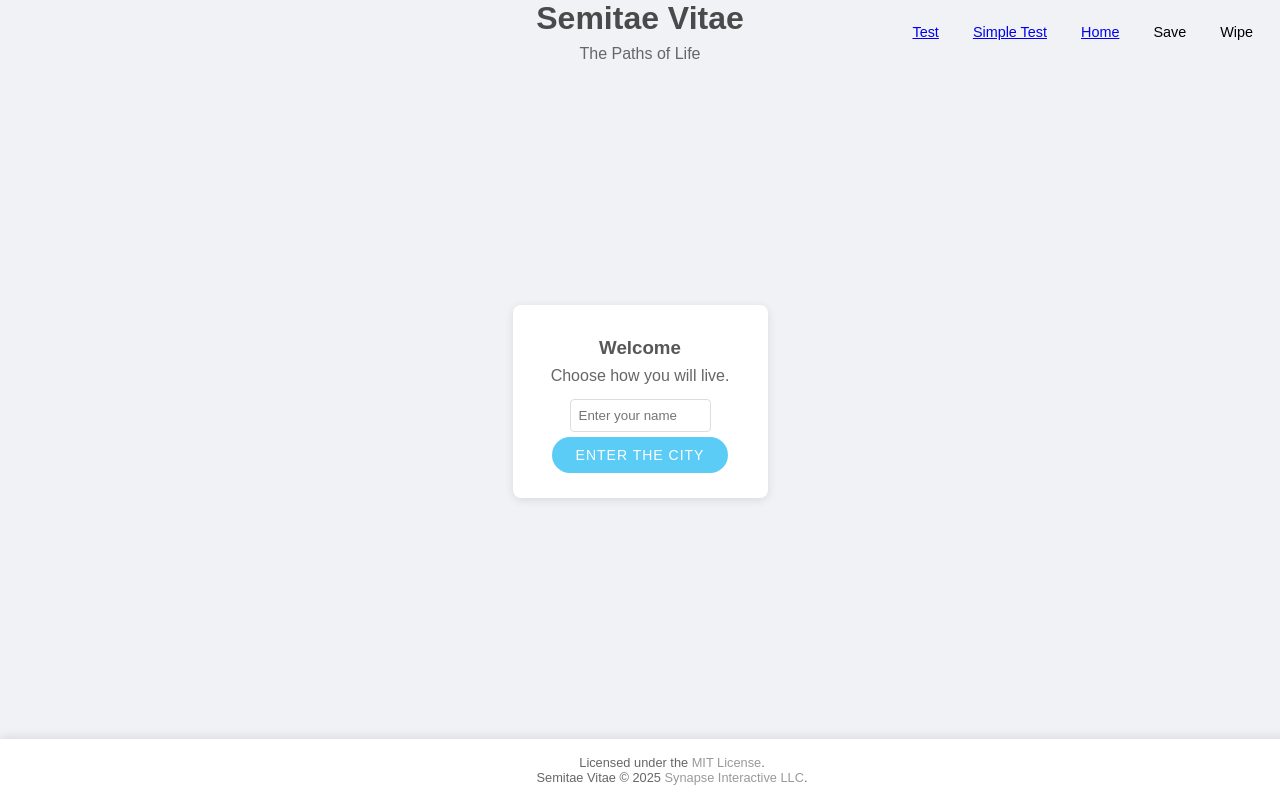
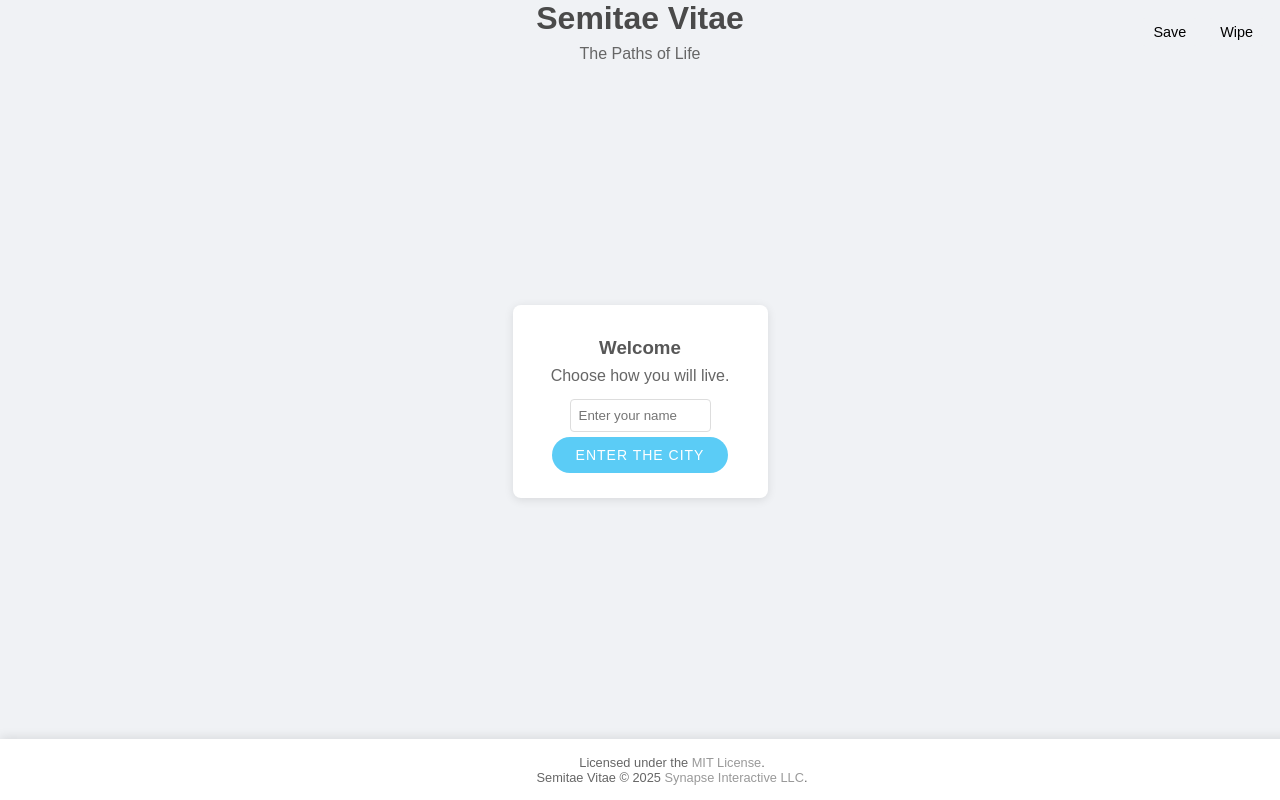
Before and after one commit to synapseinteractivellc/SemitaeVitae, a plain HTML site: page index.html in a window 1280 px wide. Shown: the top 800 px of the page. Drawn offline with Linux system fonts and the light colour scheme.

Commit message:
Update index.html

```diff
--- a/index.html
+++ b/index.html
@@ -10,9 +10,6 @@
     <!-- Header is common to both pages -->
     <header class="header">
         <div class="header-right">
-            <button id="test-button" class="header-button"><a href="./test.html">Test</a></button>
-            <button id="simple-test-button" class="header-button"><a href="./simpleTest.html">Simple Test</a></button>
-            <button id="home-button" class="header-button"><a href="./index.html">Home</a></button>
             <button id="save-button" class="header-button">Save</button>
             <button id="wipe-button" class="header-button">Wipe</button>
         </div>
```
